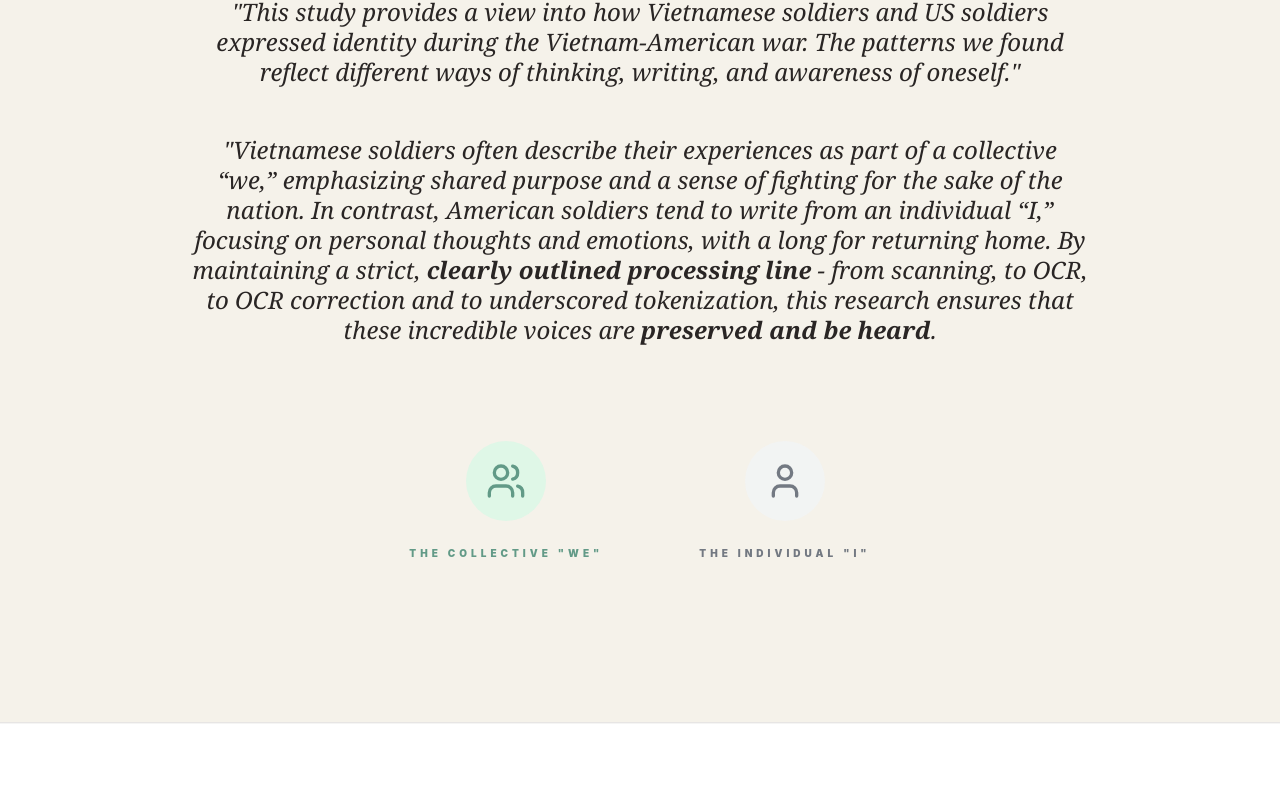
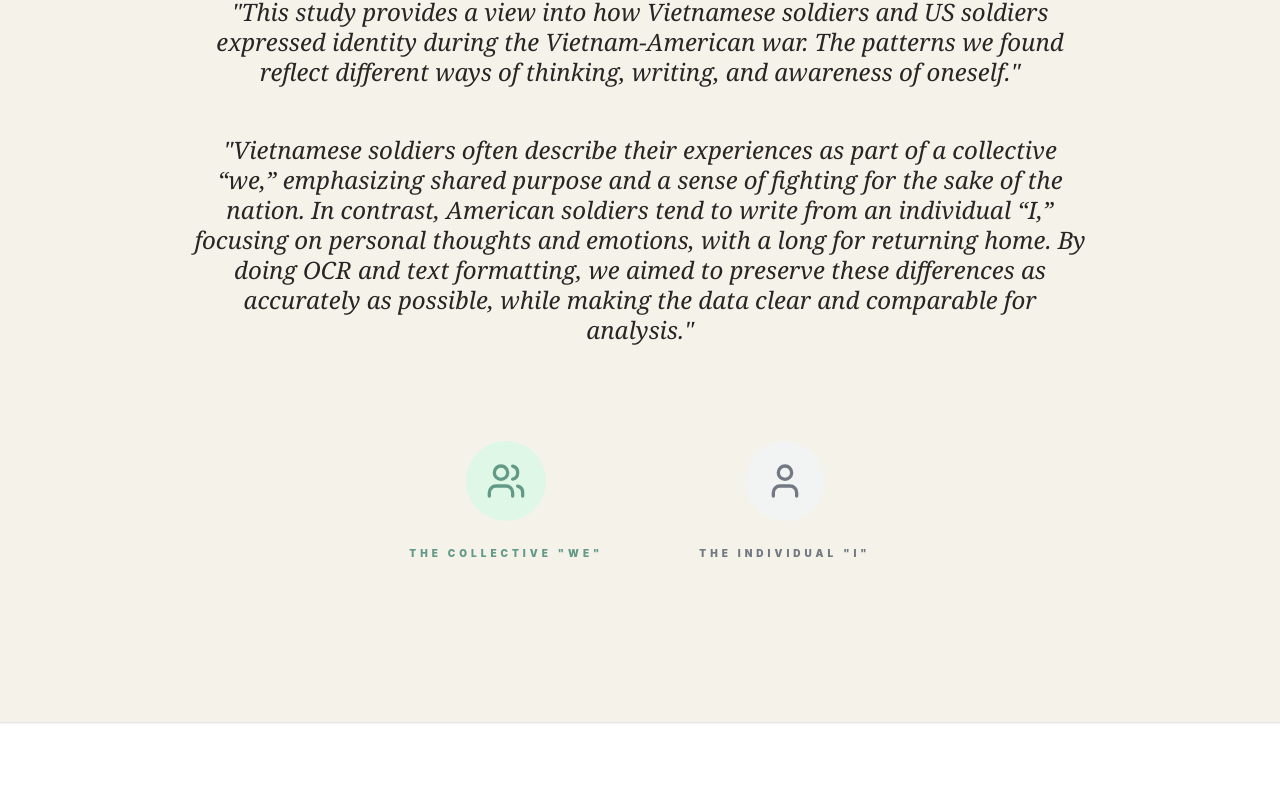
Before and after one commit to baophuongnguyen/archive-perspective, a React (Vite) app: page / in a window 1280 px wide. Shown: the part 6093-6900 px from the top of the page. Built offline with nearby package versions, Linux system fonts and the light colour scheme.

Commit message:
Update App.jsx content and interactive features

```diff
--- a/src/App.jsx
+++ b/src/App.jsx
@@ -594,7 +594,7 @@ const App = () => {
               "This study provides a view into how Vietnamese soldiers and US soldiers expressed identity during the Vietnam-American war. The patterns we found reflect different ways of thinking, writing, and awareness of oneself."
             </p>
             <p>
-              "Vietnamese soldiers often describe their experiences as part of a collective “we,” emphasizing shared purpose and a sense of fighting for the sake of the nation. In contrast, American soldiers tend to write from an individual “I,” focusing on personal thoughts and emotions, with a long for returning home. By maintaining a strict, <b>clearly outlined processing line</b> - from scanning, to OCR, to OCR correction and to underscored tokenization, this research ensures that these incredible voices are  <b>preserved and be heard</b>.
+              "Vietnamese soldiers often describe their experiences as part of a collective “we,” emphasizing shared purpose and a sense of fighting for the sake of the nation. In contrast, American soldiers tend to write from an individual “I,” focusing on personal thoughts and emotions, with a long for returning home. By doing OCR and text formatting, we aimed to preserve these differences as accurately as possible, while making the data clear and comparable for analysis."
             </p>
           </div>
 
```
